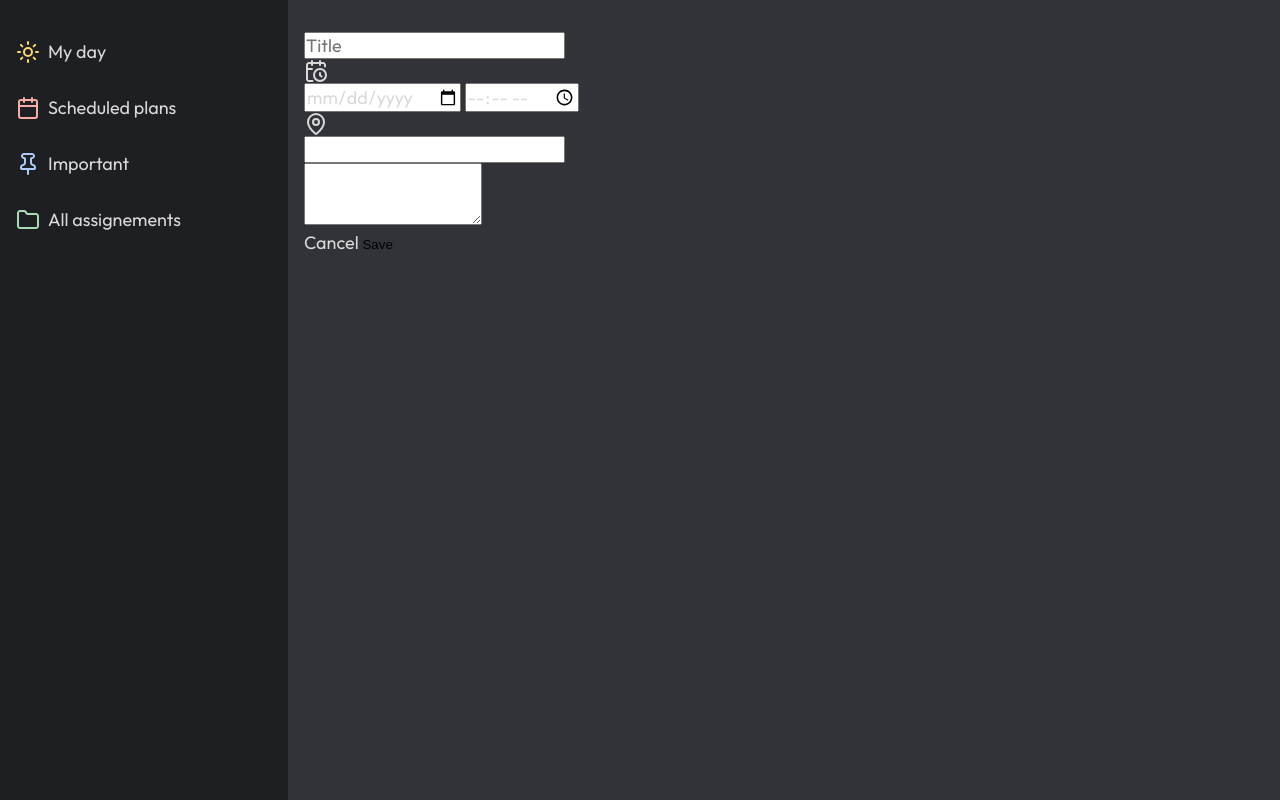
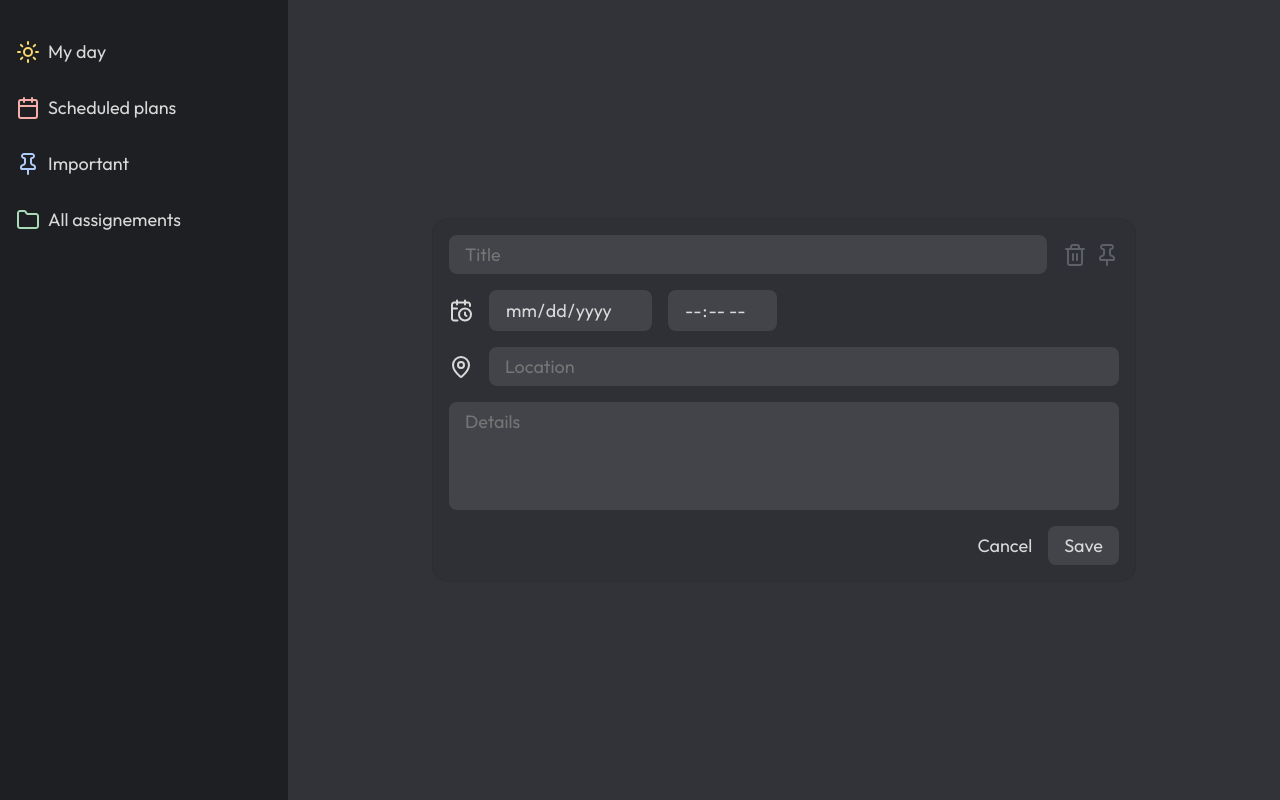
Before and after one commit to chas-academy/u03-todo-FredricLaestander, a PHP site: page /edit-task.php?task=1 in a window 1280 px wide. Run offline with PHP 8.4, Linux system fonts and the light colour scheme; data that the repository does not hold is empty.

Commit message:
style edit-task -page

```diff
--- a/src/edit-task.php
+++ b/src/edit-task.php
@@ -24,9 +24,9 @@ $task = $query->fetch();
   <main class="edit">
 
     <form method="post" class="task" action="/actions/update-task.php">
-      <!-- okej h2 ser bra ut men jag vill inte att texten ska vara överstruken om man vill edita ett färdigt task.. -->
       <div class="task-head">
         <input type="text" name="task" placeholder="Title" value="<?= $task["title"] ?>" />
+
         <div class="tools">
           <div class="trash-can"></div>
 
@@ -46,10 +46,10 @@ $task = $query->fetch();
 
       <div class="location">
         <img src="/assets/icons/map-pin.svg" alt="Map pin">
-        <input type="text" name="location" value="<?= $task["location"] ?>">
+        <input type="text" name="location" placeholder="Location" value="<?= $task["location"] ?>">
       </div>
 
-      <textarea name="description" rows="4" class="description"><?= $task["description"] ?></textarea>
+      <textarea name="description" rows="4" placeholder="Details" class="description"><?= $task["description"] ?></textarea>
 
       <div class="buttons">
         <a href="/">Cancel</a>
--- a/src/styles/_color.scss
+++ b/src/styles/_color.scss
@@ -1,14 +1,12 @@
 //Text
-$text-primary: #D9D9D9;
-$text-secondary: #949B9A;
+$text-primary: #d9d9d9;
+$text-secondary: #949b9a;
 
 //Page
+$primary-400: #5d6067;
+$primary-500: #42444a;
 $primary-600: #313338;
-$primary-650: #2E3035;
-$secondary-900: #1E1F22;
-$accent-700: #2B2D31;
-$white: #D9D9D9;
-
-//Button text
-$button-text: #D9D9D9;
-$button-highlight: #FAFAFA
+$primary-650: #2e3035;
+$secondary-900: #1e1f22;
+$accent-700: #2b2d31;
+$white: #d9d9d9;
--- a/src/styles/_reset.scss
+++ b/src/styles/_reset.scss
@@ -4,7 +4,8 @@
   box-sizing: border-box;
 }
 
-img, video {
+img,
+video {
   max-width: 100%;
   display: block;
 }
@@ -14,7 +15,9 @@ a {
   text-decoration: none;
 }
 
-input {
+input,
+textarea,
+button {
   color: inherit;
   font-family: inherit;
   font-size: inherit;
--- a/src/styles/_create-task.scss
+++ b/src/styles/components/_create-task.scss
@@ -1,5 +1,5 @@
-@use "color";
-@use "typography";
+@use "../color";
+@use "../typography";
 
 .createtask {
     background-color: color.$primary-650;
--- a/src/styles/_header.scss
+++ b/src/styles/components/_header.scss
@@ -1,6 +1,6 @@
-@use "breakpoint";
-@use "color";
-@use "typography";
+@use "../breakpoint";
+@use "../color";
+@use "../typography";
 
 header{
     display: flex;
--- a/src/styles/_navbar.scss
+++ b/src/styles/components/_navbar.scss
@@ -1,6 +1,6 @@
-@use "color";
-@use "typography";
-@use "breakpoint";
+@use "../color";
+@use "../typography";
+@use "../breakpoint";
 
 nav {
     display: none;
--- /dev/null
+++ b/src/styles/components/_task.scss
@@ -0,0 +1,52 @@
+@use "../color";
+@use "../typography";
+
+.task {
+  display: flex;
+  flex-direction: column;
+  background-color: color.$primary-650;
+  border: 1px solid color.$accent-700;
+  border-radius: 1rem;
+  padding: 1rem;
+
+  .tools {
+    display: flex;
+    gap: 0.5rem;
+
+    .pen {
+      background-image: url("/assets/icons/pen/pen-gray.svg");
+      width: 1.5rem;
+      height: 1.5rem;
+
+      &:hover {
+        background-image: url("/assets/icons/pen/pen-white.svg");
+      }
+    }
+
+    .trash-can {
+      background-image: url("/assets/icons/trash-can/trash-can-grey.svg");
+      width: 1.5rem;
+      height: 1.5rem;
+
+      &:hover {
+        background-image: url("/assets/icons/trash-can/trash-can-white.svg");
+      }
+    }
+
+    .pin {
+      background-image: url("/assets/icons/pin/pin-gray.svg");
+      width: 1.5rem;
+      height: 1.5rem;
+
+      &:hover {
+        background-image: url("/assets/icons/pin/pin-white.svg");
+      }
+    }
+
+    .pin-filled {
+      background-image: url("/assets/icons/pin/pin-white-filled.svg");
+      width: 1.5rem;
+      height: 1.5rem;
+    }
+  }
+}
--- /dev/null
+++ b/src/styles/pages/_edit.scss
@@ -0,0 +1,79 @@
+@use "../color";
+@use "../typography";
+
+.edit {
+  display: flex;
+  padding: 1rem;
+  align-items: center;
+  justify-content: center;
+
+  .task {
+    gap: 1rem;
+    max-width: 44rem;
+    width: 100%;
+
+    .task-head,
+    .location {
+      display: flex;
+      gap: 1rem;
+      align-items: center;
+    }
+
+    input[name="task"],
+    input[name="location"] {
+      flex-grow: 1;
+    }
+
+    .date-time {
+      display: flex;
+      gap: 1rem;
+
+      input {
+        position: relative;
+      }
+
+      input::-webkit-calendar-picker-indicator {
+        width: 100%;
+        height: 100%;
+        inset: 0;
+        position: absolute;
+        opacity: 0;
+        cursor: pointer;
+      }
+    }
+
+    input,
+    textarea {
+      padding: 0.5rem 1rem;
+      border: 0;
+      border-radius: 0.5rem;
+      background-color: color.$primary-500;
+
+      resize: none;
+      ::placeholder {
+        color: color.$text-secondary;
+      }
+    }
+
+    .buttons {
+      display: flex;
+      gap: 1rem;
+      justify-content: end;
+      align-items: center;
+
+      a:hover {
+        text-decoration: underline;
+      }
+
+      button {
+        padding: 0.5rem 1rem;
+        background-color: color.$primary-500;
+        border-radius: 0.5rem;
+
+        &:hover {
+          background-color: color.$primary-400;
+        }
+      }
+    }
+  }
+}
--- a/src/styles/styles.css
+++ b/src/styles/styles.css
@@ -5,7 +5,8 @@
   box-sizing: border-box;
 }
 
-img, video {
+img,
+video {
   max-width: 100%;
   display: block;
 }
@@ -15,7 +16,9 @@ a {
   text-decoration: none;
 }
 
-input {
+input,
+textarea,
+button {
   color: inherit;
   font-family: inherit;
   font-size: inherit;
@@ -33,7 +36,7 @@ body {
   font-size: 1.125rem;
   line-height: 1.5rem;
   font-weight: 400;
-  color: #D9D9D9;
+  color: #d9d9d9;
   height: 100dvh;
   overflow: hidden;
   display: flex;
@@ -68,11 +71,11 @@ header .text h1 {
 
 nav {
   display: none;
-  background-color: #1E1F22;
+  background-color: #1e1f22;
   height: 100%;
   width: 14rem;
   padding: 2rem 0.5rem 4rem;
-  color: #D9D9D9;
+  color: #d9d9d9;
   flex-direction: column;
   gap: 1rem;
 }
@@ -83,7 +86,7 @@ nav a {
   border-radius: 0.5rem;
 }
 nav a:hover {
-  background-color: #2B2D31;
+  background-color: #2b2d31;
 }
 @media (min-width: 700px) {
   nav {
@@ -101,99 +104,51 @@ nav a:hover {
   }
 }
 
-.tasks {
-  flex-grow: 1;
-  display: flex;
-  gap: 1rem;
-  flex-direction: column;
-}
-.tasks .task {
+.task {
   display: flex;
   flex-direction: column;
-  background-color: #2E3035;
-  border: 1px solid #2B2D31;
+  background-color: #2e3035;
+  border: 1px solid #2b2d31;
   border-radius: 1rem;
   padding: 1rem;
-  cursor: pointer;
 }
-.tasks .task summary {
-  display: flex;
-  justify-content: space-between;
-}
-.tasks .task summary .content {
-  display: flex;
-  gap: 1rem;
-}
-.tasks .task summary .content .unchecked button {
-  background-image: url("/assets/icons/checked/checked_false.svg");
-  width: 1.5rem;
-  height: 1.5rem;
-}
-.tasks .task summary .content .unchecked button:hover {
-  background-image: url("/assets/icons/checked/checked_hover.svg");
-}
-.tasks .task summary .content .checked button {
-  background-image: url("/assets/icons/checked/checked_true.svg");
-  width: 1.5rem;
-  height: 1.5rem;
-}
-.tasks .task summary .content .taskhead h2 {
-  font-family: "Outfit", sans-serif;
-  font-size: 1rem;
-  line-height: 1.5rem;
-  font-weight: 500;
-  color: #D9D9D9;
-}
-.tasks .task summary .content .taskhead .title-checked {
-  text-decoration: line-through;
-  color: #949B9A;
-}
-.tasks .task summary .content .taskhead .datetime {
-  font-family: "Outfit", sans-serif;
-  font-size: 1rem;
-  line-height: 1.5rem;
-  font-weight: 400;
-  color: #949B9A;
+.task .tools {
   display: flex;
   gap: 0.5rem;
 }
-.tasks .task summary .tools {
-  display: flex;
-  gap: 0.5rem;
-}
-.tasks .task summary .tools .pen {
+.task .tools .pen {
   background-image: url("/assets/icons/pen/pen-gray.svg");
   width: 1.5rem;
   height: 1.5rem;
 }
-.tasks .task summary .tools .pen:hover {
+.task .tools .pen:hover {
   background-image: url("/assets/icons/pen/pen-white.svg");
 }
-.tasks .task summary .tools .pin {
+.task .tools .trash-can {
+  background-image: url("/assets/icons/trash-can/trash-can-grey.svg");
+  width: 1.5rem;
+  height: 1.5rem;
+}
+.task .tools .trash-can:hover {
+  background-image: url("/assets/icons/trash-can/trash-can-white.svg");
+}
+.task .tools .pin {
   background-image: url("/assets/icons/pin/pin-gray.svg");
   width: 1.5rem;
   height: 1.5rem;
 }
-.tasks .task summary .tools .pin:hover {
+.task .tools .pin:hover {
   background-image: url("/assets/icons/pin/pin-white.svg");
 }
-.tasks .task summary .tools .pin-filled {
+.task .tools .pin-filled {
   background-image: url("/assets/icons/pin/pin-white-filled.svg");
   width: 1.5rem;
   height: 1.5rem;
 }
-.tasks .task .description {
-  font-family: "Outfit", sans-serif;
-  font-size: 1rem;
-  line-height: 1.5rem;
-  font-weight: 400;
-  color: #D9D9D9;
-  padding-top: 1rem;
-}
 
 .createtask {
-  background-color: #2E3035;
-  border: 1px solid #2B2D31;
+  background-color: #2e3035;
+  border: 1px solid #2b2d31;
   border-radius: 0.5rem;
   display: flex;
   gap: 0.5rem;
@@ -209,8 +164,139 @@ nav a:hover {
   outline: none;
 }
 .createtask input::-moz-placeholder {
-  color: #949B9A;
+  color: #949b9a;
 }
 .createtask input::placeholder {
-  color: #949B9A;
+  color: #949b9a;
+}
+
+.start .tasks {
+  flex-grow: 1;
+  display: flex;
+  gap: 1rem;
+  flex-direction: column;
+}
+.start .task {
+  cursor: pointer;
+}
+.start .task summary {
+  display: flex;
+  justify-content: space-between;
+}
+.start .task summary::-webkit-details-marker {
+  display: none;
+}
+.start .task summary .content {
+  display: flex;
+  gap: 1rem;
+}
+.start .task summary .content .unchecked button {
+  background-image: url("/assets/icons/checked/checked_false.svg");
+  width: 1.5rem;
+  height: 1.5rem;
+}
+.start .task summary .content .unchecked button:hover {
+  background-image: url("/assets/icons/checked/checked_hover.svg");
+}
+.start .task summary .content .checked button {
+  background-image: url("/assets/icons/checked/checked_true.svg");
+  width: 1.5rem;
+  height: 1.5rem;
+}
+.start .task summary .content .task-head h2 {
+  font-family: "Outfit", sans-serif;
+  font-size: 1rem;
+  line-height: 1.5rem;
+  font-weight: 500;
+  color: #d9d9d9;
+}
+.start .task summary .content .task-head .title-checked {
+  text-decoration: line-through;
+  color: #949b9a;
+}
+.start .task summary .content .task-head .date-time {
+  font-family: "Outfit", sans-serif;
+  font-size: 1rem;
+  line-height: 1.5rem;
+  font-weight: 400;
+  color: #949b9a;
+  display: flex;
+  gap: 0.5rem;
+}
+.start .task summary .description {
+  font-family: "Outfit", sans-serif;
+  font-size: 1rem;
+  line-height: 1.5rem;
+  font-weight: 400;
+  color: #d9d9d9;
+  padding-top: 1rem;
+}
+
+.edit {
+  display: flex;
+  padding: 1rem;
+  align-items: center;
+  justify-content: center;
+}
+.edit .task {
+  gap: 1rem;
+  max-width: 44rem;
+  width: 100%;
+}
+.edit .task .task-head,
+.edit .task .location {
+  display: flex;
+  gap: 1rem;
+  align-items: center;
+}
+.edit .task input[name=task],
+.edit .task input[name=location] {
+  flex-grow: 1;
+}
+.edit .task .date-time {
+  display: flex;
+  gap: 1rem;
+}
+.edit .task .date-time input {
+  position: relative;
+}
+.edit .task .date-time input::-webkit-calendar-picker-indicator {
+  width: 100%;
+  height: 100%;
+  inset: 0;
+  position: absolute;
+  opacity: 0;
+  cursor: pointer;
+}
+.edit .task input,
+.edit .task textarea {
+  padding: 0.5rem 1rem;
+  border: 0;
+  border-radius: 0.5rem;
+  background-color: #42444a;
+  resize: none;
+}
+.edit .task input ::-moz-placeholder, .edit .task textarea ::-moz-placeholder {
+  color: #949b9a;
+}
+.edit .task input ::placeholder,
+.edit .task textarea ::placeholder {
+  color: #949b9a;
+}
+.edit .task .buttons {
+  display: flex;
+  gap: 1rem;
+  justify-content: end;
+  align-items: center;
+}
+.edit .task .buttons a:hover {
+  text-decoration: underline;
+}
+.edit .task .buttons button {
+  padding: 0.5rem 1rem;
+  background-color: #42444a;
+  border-radius: 0.5rem;
+}
+.edit .task .buttons button:hover {
+  background-color: #5d6067;
 }/*# sourceMappingURL=styles.css.map */
```
Also changed, not shown: src/index.php (+4 -4 lines), src/styles/_tasks.scss (deleted, +0 -101 lines), src/styles/pages/_start.scss (added, +70 -0 lines), src/styles/styles.scss (+6 -4 lines), src/styles/_trash-can.scss (deleted), 1 other file. Lines whose indentation alone changed are shown as unchanged.
